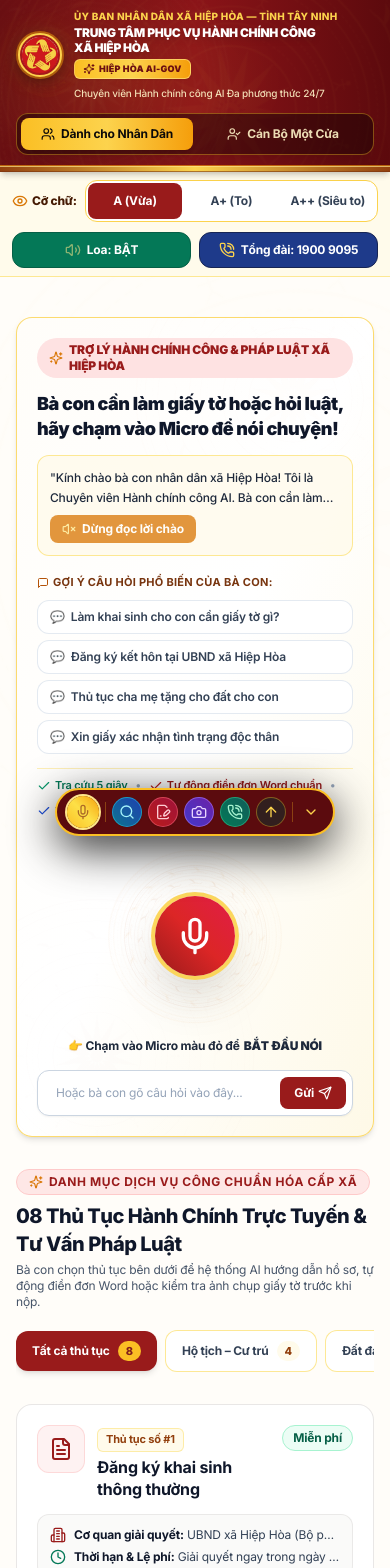
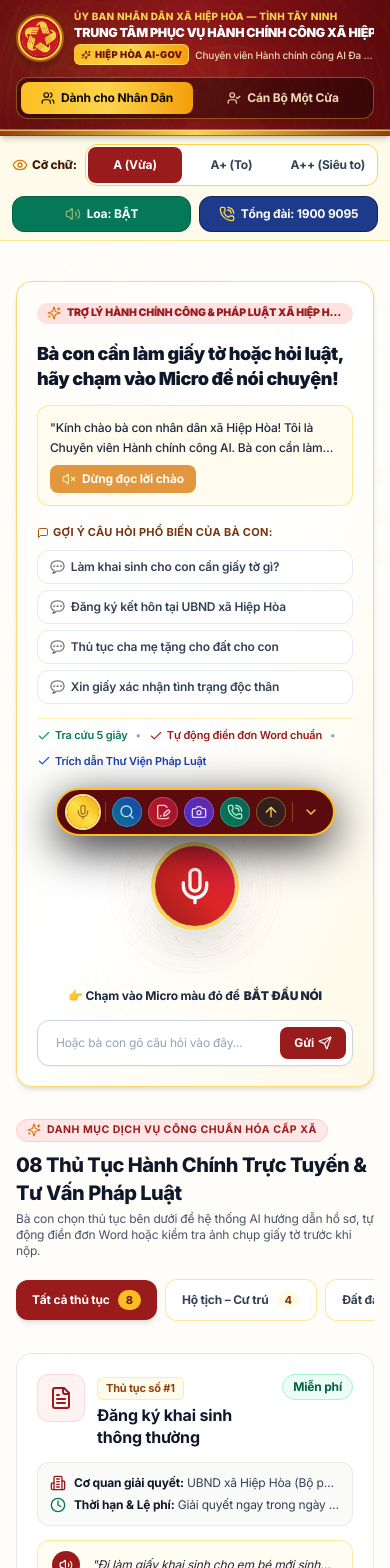
Before and after one commit to HTien06-git/Hiephoa-AI-Gov, a React (Vite) app in the folder frontend/: page / in a window 390 px wide. Shown: the top 1568 px of the page. Built offline with nearby package versions, Linux system fonts and the light colour scheme; the HTML template or start-up script is replaced by a standard one.

Commit message:
fix(mobile): Prevent text wrap across entire platform, enforce 1-line header title, and fix badges in screenshots 1-5

```diff
--- a/frontend/src/components/categories/CategoryGrid.jsx
+++ b/frontend/src/components/categories/CategoryGrid.jsx
@@ -65,9 +65,9 @@
       {/* Tiêu đề mục Danh mục dịch vụ công chuẩn hóa */}
       <div className="flex flex-col sm:flex-row sm:items-end justify-between gap-3 mb-5">
         <div>
-          <div className="inline-flex items-center gap-1.5 px-3 py-1 rounded-full bg-red-100/80 text-[#991B1B] text-xs font-bold uppercase tracking-wider border border-red-200">
-            <Sparkles className="w-3.5 h-3.5 text-amber-600" />
-            <span>DANH MỤC DỊCH VỤ CÔNG CHUẨN HÓA CẤP XÃ</span>
+          <div className="inline-flex items-center gap-1.5 px-2.5 sm:px-3 py-0.5 sm:py-1 rounded-full bg-red-100/80 text-[#991B1B] text-[9.5px] xs:text-[10.5px] sm:text-xs font-bold uppercase tracking-wider border border-red-200 whitespace-nowrap max-w-full overflow-hidden text-ellipsis">
+            <Sparkles className="w-3.5 h-3.5 text-amber-600 shrink-0" />
+            <span className="truncate">DANH MỤC DỊCH VỤ CÔNG CHUẨN HÓA CẤP XÃ</span>
           </div>
           <h2 className="text-xl sm:text-2xl lg:text-3xl font-extrabold text-slate-900 tracking-tight mt-1.5">
             08 Thủ Tục Hành Chính Trực Tuyến & Tư Vấn Pháp Luật
--- a/frontend/src/components/common/KTechEcosystemSteps.jsx
+++ b/frontend/src/components/common/KTechEcosystemSteps.jsx
@@ -36,9 +36,9 @@
     <section className="my-6">
       <div className="flex flex-col sm:flex-row sm:items-end justify-between gap-2 mb-3.5">
         <div>
-          <div className="inline-flex items-center gap-1.5 px-3 py-1 rounded-full bg-red-100 text-[#991B1B] text-xs font-black uppercase shadow-2xs">
-            <Sparkles className="w-3.5 h-3.5 text-amber-600" />
-            <span>QUY TRÌNH TINH GỌN HIỆN ĐẠI</span>
+          <div className="inline-flex items-center gap-1.5 px-2.5 sm:px-3 py-0.5 sm:py-1 rounded-full bg-red-100 text-[#991B1B] text-[9.5px] xs:text-[10.5px] sm:text-xs font-black uppercase shadow-2xs whitespace-nowrap max-w-full overflow-hidden text-ellipsis">
+            <Sparkles className="w-3.5 h-3.5 text-amber-600 shrink-0" />
+            <span className="truncate">QUY TRÌNH TINH GỌN HIỆN ĐẠI</span>
           </div>
           <h2 className="text-xl sm:text-2xl font-black text-slate-900 tracking-tight mt-1">
             Hệ Sinh Thái 03 Bước Tự Động Hóa Hồ Sơ
--- a/frontend/src/components/dvc-guide/DvcGuideSection.jsx
+++ b/frontend/src/components/dvc-guide/DvcGuideSection.jsx
@@ -55,9 +55,9 @@
       {/* Top Banner */}
       <div className="relative z-10 flex flex-col lg:flex-row lg:items-center justify-between gap-6 border-b border-amber-500/30 pb-6 mb-8">
         <div>
-          <div className="inline-flex items-center gap-2 px-3 py-1 rounded-full bg-amber-400 text-[#7F1D1D] text-xs font-extrabold uppercase mb-2 shadow-xs">
-            <Sparkles className="w-4 h-4 text-[#7F1D1D]" />
-            <span>KẾT NỐI CHUYỂN ĐỔI SỐ QUỐC GIA & TỈNH TÂY NINH</span>
+          <div className="inline-flex items-center gap-1.5 px-2.5 sm:px-3 py-0.5 sm:py-1 rounded-full bg-amber-400 text-[#7F1D1D] text-[9.5px] xs:text-[10.5px] sm:text-xs font-black uppercase mb-2 shadow-xs whitespace-nowrap max-w-full overflow-hidden text-ellipsis">
+            <Sparkles className="w-3.5 h-3.5 sm:w-4 sm:h-4 text-[#7F1D1D] shrink-0" />
+            <span className="truncate">KẾT NỐI CHUYỂN ĐỔI SỐ QUỐC GIA & TỈNH TÂY NINH</span>
           </div>
           <h2 className="text-2xl sm:text-3xl font-extrabold text-white tracking-tight">
             Cổng Dịch Vụ Công Trực Tuyến & Cẩm Nang VNeID
--- a/frontend/src/components/layout/Header.jsx
+++ b/frontend/src/components/layout/Header.jsx
@@ -56,30 +56,29 @@
               </div>
             </div>
 
-            {/* CỤM TIÊU ĐỀ CHÍNH QUYỀN 3 DÒNG CHUẨN MỰC HÌNH 7 (TUYỆT ĐỐI KHÔNG BỊ TRÀN VIỀN MÀN HÌNH ĐIỆN THOẠI) */}
-            <div className="text-left min-w-0 flex-1">
+            {/* CỤM TIÊU ĐỀ CHÍNH QUYỀN 3 DÒNG CHUẨN MỰC HÌNH 7 */}
+            <div className="text-left min-w-0 flex-1 overflow-hidden">
               {/* Dòng 1: Đơn vị chủ quản (Chữ vàng kim in hoa thanh lịch) */}
-              <div className="text-amber-300 font-extrabold text-[10px] sm:text-xs md:text-sm tracking-wide sm:tracking-wider uppercase drop-shadow-xs leading-tight">
-                ỦY BAN NHÂN DÂN XÃ&nbsp;HIỆP&nbsp;HÒA — TỈNH&nbsp;TÂY&nbsp;NINH
+              <div className="text-amber-300 font-extrabold text-[9px] xs:text-[10px] sm:text-xs md:text-sm tracking-wide sm:tracking-wider uppercase drop-shadow-xs leading-tight whitespace-nowrap truncate">
+                ỦY BAN NHÂN DÂN XÃ HIỆP HÒA — TỈNH TÂY NINH
               </div>
 
-              {/* Dòng 2: Tiêu đề lớn màu trắng uy nghiêm (Tự ngắt nhịp cân đối: Trung tâm một dòng, Xã Hiệp Hòa một dòng) */}
-              <h1 className="text-white font-black text-xs sm:text-lg md:text-xl lg:text-[22px] tracking-tight leading-tight sm:leading-snug drop-shadow-md mt-0.5">
-                TRUNG TÂM PHỤC VỤ HÀNH CHÍNH CÔNG <span className="inline sm:inline-block">XÃ&nbsp;HIỆP&nbsp;HÒA</span>
+              {/* Dòng 2: Tiêu đề lớn màu trắng uy nghiêm (LIỀN 1 HÀNG KHÔNG XUỐNG DÒNG) */}
+              <h1
+                style={{ fontSize: 'clamp(9.5px, 3.2vw, 22px)' }}
+                className="text-white font-black tracking-tight whitespace-nowrap leading-tight drop-shadow-md mt-0.5"
+              >
+                TRUNG TÂM PHỤC VỤ HÀNH CHÍNH CÔNG XÃ HIỆP HÒA
               </h1>
 
               {/* Dòng 3: Huy hiệu Nền tảng Vàng Kim & Mô tả chuyên viên AI */}
-              <div className="flex items-center gap-1.5 sm:gap-2 mt-1 flex-wrap">
-                <span className="shrink-0 bg-gradient-to-r from-amber-400 via-amber-300 to-amber-500 text-[#6B0F12] font-black text-[9px] sm:text-xs px-2 sm:px-2.5 py-0.5 rounded-md uppercase shadow-sm tracking-wide border border-amber-200/60 inline-flex items-center gap-1">
-                  <Sparkles className="w-3 h-3 text-[#6B0F12]" />
+              <div className="flex items-center gap-1.5 sm:gap-2 mt-1 flex-nowrap overflow-hidden">
+                <span className="shrink-0 bg-gradient-to-r from-amber-400 via-amber-300 to-amber-500 text-[#6B0F12] font-black text-[8.5px] xs:text-[9.5px] sm:text-xs px-1.5 sm:px-2.5 py-0.5 rounded-md uppercase shadow-sm tracking-wide border border-amber-200/60 inline-flex items-center gap-1 whitespace-nowrap">
+                  <Sparkles className="w-2.5 h-2.5 sm:w-3 sm:h-3 text-[#6B0F12]" />
                   <span>HIỆP HÒA AI-GOV</span>
                 </span>
-                <span className="text-amber-100/90 text-[10px] sm:text-xs md:text-sm font-medium">
+                <span className="text-amber-100/90 text-[8.5px] xs:text-[10px] sm:text-xs md:text-sm font-medium whitespace-nowrap truncate">
                   Chuyên viên Hành chính công AI Đa phương thức 24/7
-                </span>
-                <span className="hidden 2xl:inline-flex items-center gap-1 px-2 py-0.5 rounded-full bg-emerald-950/70 border border-emerald-400/40 text-emerald-300 text-[10px] font-bold">
-                  <span className="w-1.5 h-1.5 rounded-full bg-emerald-400 animate-pulse" />
-                  <span>Trực tuyến</span>
                 </span>
               </div>
             </div>
--- a/frontend/src/components/rag-chat/RagChatDrawer.jsx
+++ b/frontend/src/components/rag-chat/RagChatDrawer.jsx
@@ -201,9 +201,9 @@
           {activeProc && (
             <div className="bg-gradient-to-r from-[#7F1D1D] via-[#991B1B] to-amber-700 p-4 sm:p-5 rounded-3xl shadow-lg border-2 border-amber-300 text-white flex flex-col sm:flex-row items-center justify-between gap-4">
               <div className="text-center sm:text-left">
-                <div className="text-xs uppercase font-extrabold text-amber-300 tracking-wider flex items-center justify-center sm:justify-start gap-1.5">
-                  <Sparkles className="w-4 h-4 text-amber-300 animate-spin" />
-                  <span>BIỂU MẪU ĐIỀN ĐƠN TỰ ĐỘNG & XUẤT FILE WORD</span>
+                <div className="text-[9.5px] xs:text-[10.5px] sm:text-xs uppercase font-extrabold text-amber-300 tracking-wider flex items-center justify-center sm:justify-start gap-1.5 whitespace-nowrap overflow-hidden text-ellipsis">
+                  <Sparkles className="w-3.5 h-3.5 sm:w-4 sm:h-4 text-amber-300 animate-spin shrink-0" />
+                  <span className="truncate">BIỂU MẪU ĐIỀN ĐƠN TỰ ĐỘNG & XUẤT FILE WORD</span>
                 </div>
                 <h4 className="text-base sm:text-lg font-black mt-1 text-white">
                   {activeProc.title}
--- a/frontend/src/components/voice/HeroVoiceStation.jsx
+++ b/frontend/src/components/voice/HeroVoiceStation.jsx
@@ -116,9 +116,9 @@
         <div className="lg:col-span-7 text-left space-y-3.5">
 
           {/* Huy hiệu nhỏ */}
-          <div className="inline-flex items-center gap-1.5 px-3 py-1 rounded-full bg-red-100 text-[#991B1B] text-xs font-black uppercase shadow-2xs">
+          <div className="inline-flex items-center gap-1.5 px-2.5 sm:px-3 py-0.5 sm:py-1 rounded-full bg-red-100 text-[#991B1B] text-[9.5px] xs:text-[10.5px] sm:text-xs font-black uppercase shadow-2xs whitespace-nowrap max-w-full overflow-hidden text-ellipsis">
             <Sparkles className="w-3.5 h-3.5 text-amber-600 shrink-0" />
-            <span>TRỢ LÝ HÀNH CHÍNH CÔNG & PHÁP LUẬT XÃ HIỆP HÒA</span>
+            <span className="truncate">TRỢ LÝ HÀNH CHÍNH CÔNG & PHÁP LUẬT XÃ HIỆP HÒA</span>
           </div>
 
           {/* Tiêu đề */}
--- a/frontend/src/components/voice/VoiceMicButton.jsx
+++ b/frontend/src/components/voice/VoiceMicButton.jsx
@@ -65,9 +65,9 @@
 
         {/* CỘT TRÁI (Mobile: Trên) - Thông tin giới thiệu & Câu hỏi gợi ý nhanh */}
         <div className="lg:col-span-6 text-left">
-          <div className="inline-flex items-center gap-1.5 px-3 py-1 rounded-full bg-red-100 text-[#991B1B] text-xs font-black uppercase mb-2.5 shadow-2xs">
+          <div className="inline-flex items-center gap-1.5 px-2.5 sm:px-3 py-0.5 sm:py-1 rounded-full bg-red-100 text-[#991B1B] text-[9.5px] xs:text-[10.5px] sm:text-xs font-black uppercase mb-2.5 shadow-2xs whitespace-nowrap max-w-full overflow-hidden text-ellipsis">
             <Sparkles className="w-3.5 h-3.5 text-amber-600 shrink-0" />
-            <span>CHUYÊN VIÊN HÀNH CHÍNH CÔNG AI 24/7</span>
+            <span className="truncate">CHUYÊN VIÊN HÀNH CHÍNH CÔNG AI 24/7</span>
           </div>
 
           <h1 className="text-xl sm:text-2xl lg:text-3xl font-black text-slate-900 tracking-tight leading-snug">
--- a/frontend/src/pages/CitizenHomePage.jsx
+++ b/frontend/src/pages/CitizenHomePage.jsx
@@ -282,8 +282,10 @@
         <div className="max-w-6xl mx-auto grid grid-cols-1 md:grid-cols-3 gap-8 relative z-10">
           {/* Cột 1: Đơn vị hành chính */}
           <div className="space-y-2.5">
-            <div className="text-amber-300 font-extrabold text-sm sm:text-base uppercase tracking-wider leading-snug">
-              Ủy Ban Nhân Dân Xã Hiệp Hòa — Tỉnh Tây Ninh
+            <div className="text-amber-300 font-black text-xs sm:text-base uppercase tracking-wider leading-snug">
+              <span className="block sm:inline">Ủy Ban Nhân Dân Xã Hiệp Hòa</span>
+              <span className="hidden sm:inline"> — </span>
+              <span className="block sm:inline text-amber-200 sm:text-amber-300">Tỉnh Tây Ninh</span>
             </div>
             <p className="text-xs sm:text-sm text-amber-100/90 leading-relaxed">
               <strong>Trung tâm Phục vụ Hành chính công xã Hiệp Hòa</strong><br />
--- a/frontend/tailwind.config.js
+++ b/frontend/tailwind.config.js
@@ -17,6 +17,9 @@
           bg: '#F8FAFC'
         }
       },
+      screens: {
+        'xs': '380px',
+      },
       fontFamily: {
         sans: ['"Inter"', 'system-ui', '-apple-system', 'sans-serif'],
       }
```
Also changed, not shown: 2 other files (tests, documents, lock files or other folders).
